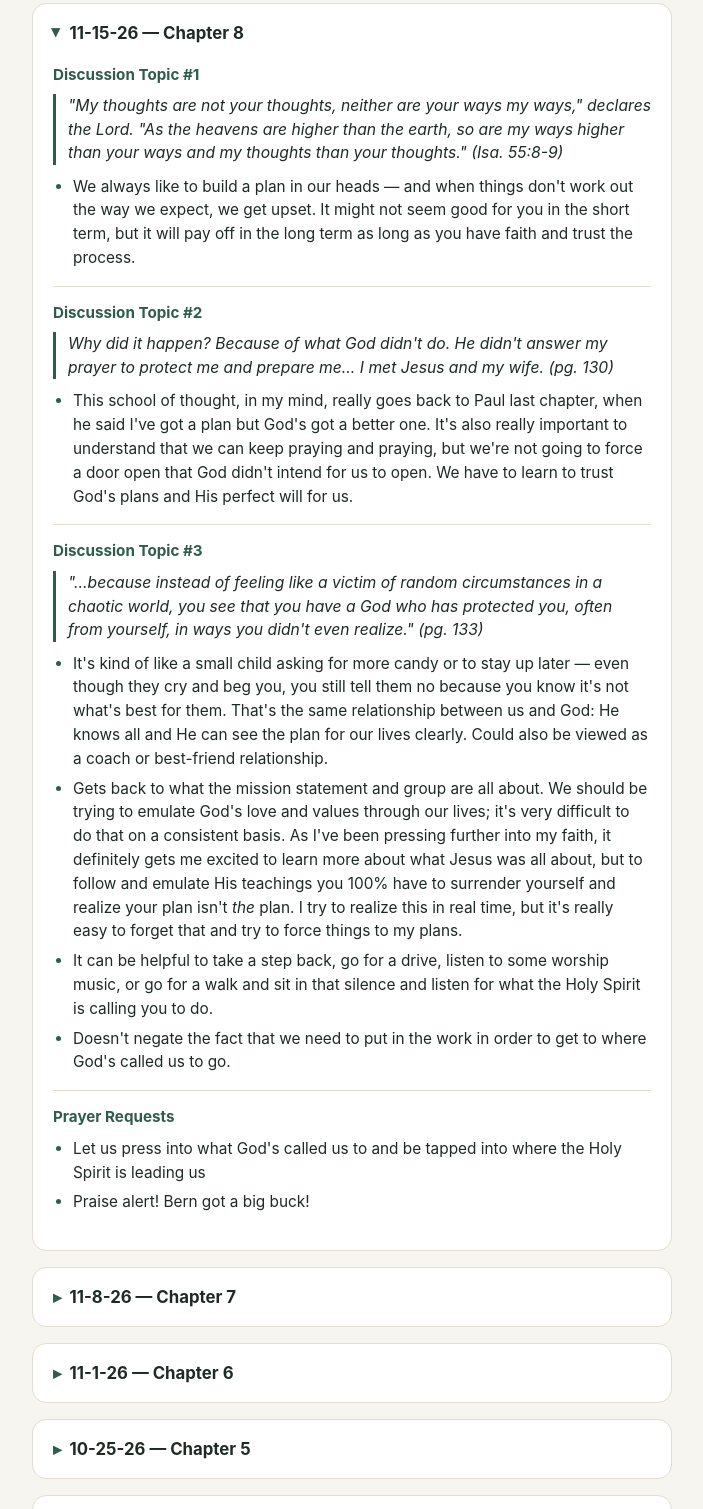
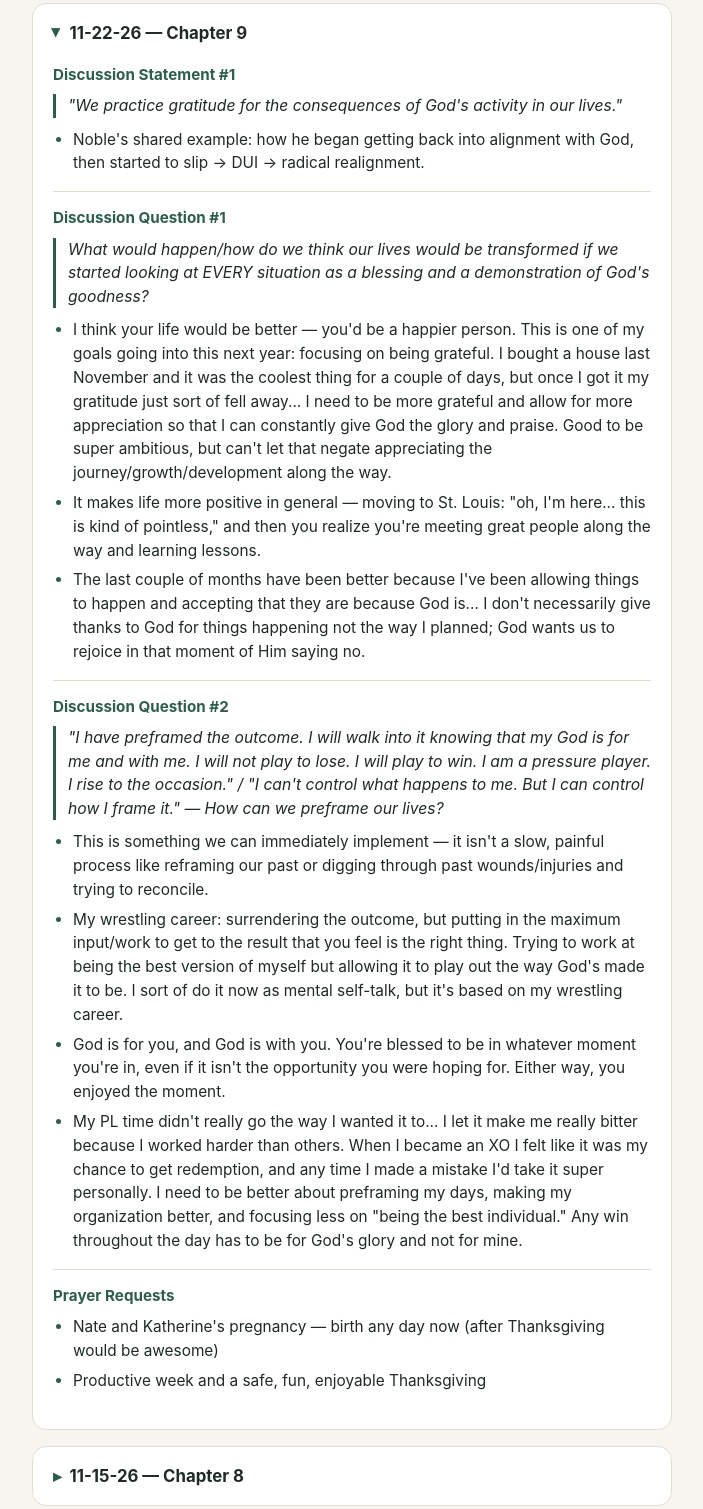
Before and after one commit to nobledodge99-cloud/mens-group, a plain HTML site: page winning-the-war.html in a window 1280 px wide. Shown: the part 254-1763 px from the top of the page, without its empty margins (288-991 px from the left). Drawn offline with Linux system fonts and the light colour scheme.

Commit message:
Update meeting details for 11-22-26
Added new discussion points and prayer requests for the meeting on 11-22-26.

```diff
--- a/winning-the-war.html
+++ b/winning-the-war.html
@@ -190,7 +190,51 @@
   <div class="tab-panel active" id="sunday" >
     <div id="sunday-list">
 
-      <details class="meeting" id="sun-11-15-26" open>
+      <details class="meeting" id="sun-11-22-26" open>
+        <summary>11-22-26 — Chapter 9</summary>
+        <div class="meeting-body">
+
+          <div class="section">
+            <h3>Discussion Statement #1</h3>
+            <p class="quote">"We practice gratitude for the consequences of God's activity in our lives."</p>
+            <ul>
+              <li>Noble's shared example: how he began getting back into alignment with God, then started to slip → DUI → radical realignment.</li>
+            </ul>
+          </div>
+
+          <div class="section">
+            <h3>Discussion Question #1</h3>
+            <p class="quote">What would happen/how do we think our lives would be transformed if we started looking at EVERY situation as a blessing and a demonstration of God's goodness?</p>
+            <ul>
+              <li>I think your life would be better — you'd be a happier person. This is one of my goals going into this next year: focusing on being grateful. I bought a house last November and it was the coolest thing for a couple of days, but once I got it my gratitude just sort of fell away... I need to be more grateful and allow for more appreciation so that I can constantly give God the glory and praise. Good to be super ambitious, but can't let that negate appreciating the journey/growth/development along the way.</li>
+              <li>It makes life more positive in general — moving to St. Louis: "oh, I'm here... this is kind of pointless," and then you realize you're meeting great people along the way and learning lessons.</li>
+              <li>The last couple of months have been better because I've been allowing things to happen and accepting that they are because God is... I don't necessarily give thanks to God for things happening not the way I planned; God wants us to rejoice in that moment of Him saying no.</li>
+            </ul>
+          </div>
+
+          <div class="section">
+            <h3>Discussion Question #2</h3>
+            <p class="quote">"I have preframed the outcome. I will walk into it knowing that my God is for me and with me. I will not play to lose. I will play to win. I am a pressure player. I rise to the occasion." / "I can't control what happens to me. But I can control how I frame it." — How can we preframe our lives?</p>
+            <ul>
+              <li>This is something we can immediately implement — it isn't a slow, painful process like reframing our past or digging through past wounds/injuries and trying to reconcile.</li>
+              <li>My wrestling career: surrendering the outcome, but putting in the maximum input/work to get to the result that you feel is the right thing. Trying to work at being the best version of myself but allowing it to play out the way God's made it to be. I sort of do it now as mental self-talk, but it's based on my wrestling career.</li>
+              <li>God is for you, and God is with you. You're blessed to be in whatever moment you're in, even if it isn't the opportunity you were hoping for. Either way, you enjoyed the moment.</li>
+              <li>My PL time didn't really go the way I wanted it to... I let it make me really bitter because I worked harder than others. When I became an XO I felt like it was my chance to get redemption, and any time I made a mistake I'd take it super personally. I need to be better about preframing my days, making my organization better, and focusing less on "being the best individual." Any win throughout the day has to be for God's glory and not for mine.</li>
+            </ul>
+          </div>
+
+          <div class="section">
+            <h3>Prayer Requests</h3>
+            <ul>
+              <li>Nate and Katherine's pregnancy — birth any day now (after Thanksgiving would be awesome)</li>
+              <li>Productive week and a safe, fun, enjoyable Thanksgiving</li>
+            </ul>
+          </div>
+
+        </div>
+      </details>
+
+      <details class="meeting" id="sun-11-15-26">
         <summary>11-15-26 — Chapter 8</summary>
         <div class="meeting-body">
 
```
